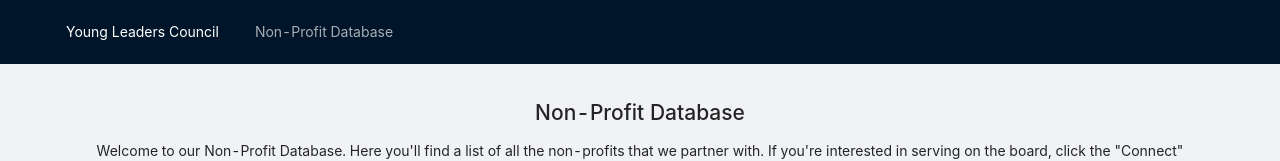
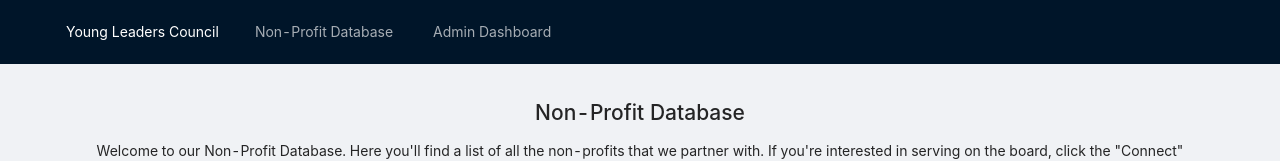
Before and after one commit to hca-foundation/youngleaderscouncil, a React (Create React App) app in the folder ylc-app/: page / in a window 1280 px wide. Shown: the top 161 px of the page. Built offline with nearby package versions, Linux system fonts and the light colour scheme.

Commit message:
add links

```diff
--- a/ylc-app/src/components/AppHeader.js
+++ b/ylc-app/src/components/AppHeader.js
@@ -1,4 +1,5 @@
 import { Layout, Menu } from 'antd'
+import { Link } from 'react-router-dom'
 import '../App.css';
 
 const { Header } = Layout
@@ -10,7 +11,16 @@ function AppHeader() {
                 <p>Young Leaders Council</p>
             </div>
             <Menu theme="dark" mode="horizontal">
-                <Menu.Item key="1">Non-Profit Database</Menu.Item>
+                <Menu.Item key="1">
+                    <Link to='/'>
+                        Non-Profit Database
+                    </Link>
+                </Menu.Item>
+                <Menu.Item key="1">
+                    <Link to='/admin'>
+                        Admin Dashboard
+                    </Link>
+                </Menu.Item>
             </Menu>
         </Header>
     );
```
